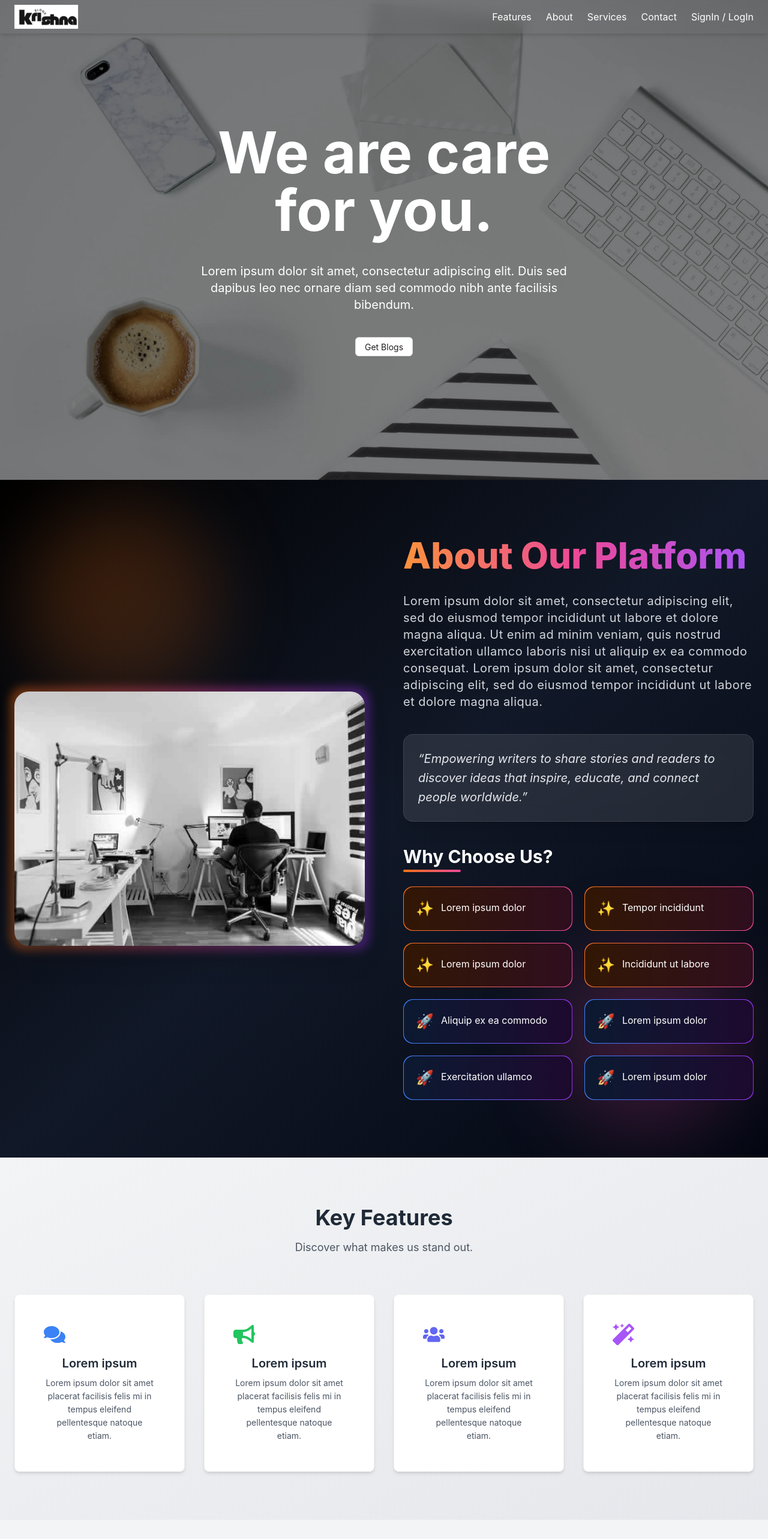
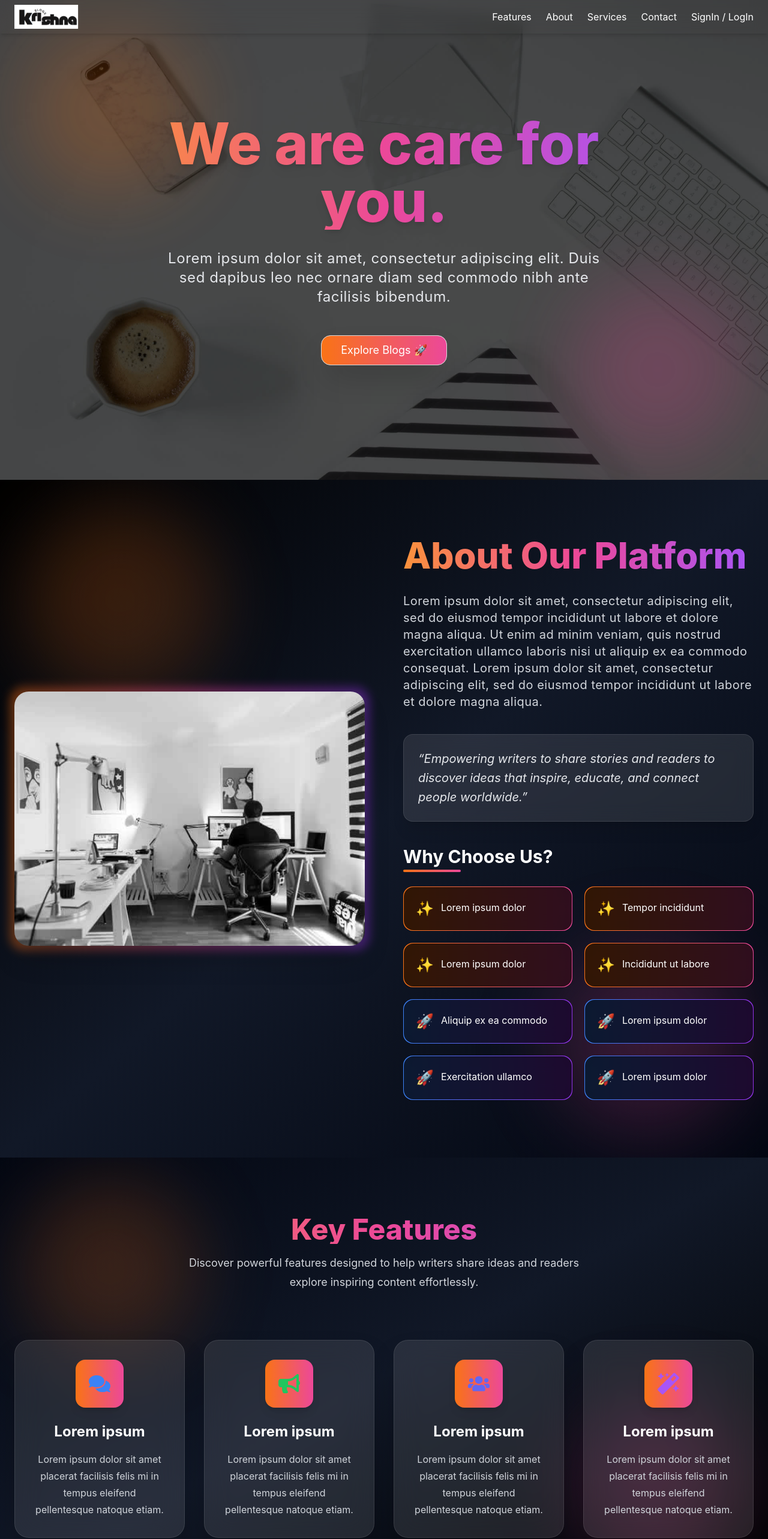
Before and after one commit to krishh743/Krishna_blogs_App, a Next.js app: page / in a window 1280 px wide. Shown: the top 2566 px of the page at 60% size. Built offline with nearby package versions, Linux system fonts and the light colour scheme; what smooth-scroll would draw is missing.

Commit message:
feature and header added

```diff
--- a/app/components/header/Features.tsx
+++ b/app/components/header/Features.tsx
@@ -16,28 +16,54 @@ const iconMap: { [key: string]: React.ReactNode } = {
 
 export const Features = (props: { data: FeatureItem[] }) => {
   return (
-    <div id="features" className="py-20 px-6 bg-gradient-to-br from-gray-100 to-gray-200">
-      <div className="container mx-auto">
-        <div className="text-center mb-16">
-          <h2 className="text-4xl font-bold text-gray-800 mb-4">Key Features</h2>
-          <p className="text-lg text-gray-600">Discover what makes us stand out.</p>
+   <div
+  id="features"
+  className="py-24 px-6 bg-gradient-to-br from-gray-950 via-gray-900 to-black relative overflow-hidden"
+>
+  {/* Background Glow */}
+  <div className="absolute top-10 left-10 w-72 h-72 bg-orange-500/20 blur-3xl rounded-full"></div>
+  <div className="absolute bottom-10 right-10 w-72 h-72 bg-pink-500/20 blur-3xl rounded-full"></div>
+
+  <div className="container mx-auto relative z-10">
+
+    {/* Section Heading */}
+    <div className="text-center mb-20">
+      <h2 className="text-5xl font-extrabold bg-gradient-to-r from-orange-400 via-pink-500 to-purple-500 bg-clip-text text-transparent mb-4">
+        Key Features
+      </h2>
+
+      <p className="text-lg text-gray-300 max-w-2xl mx-auto leading-8">
+        Discover powerful features designed to help writers share ideas and readers explore inspiring content effortlessly.
+      </p>
     </div>
+
+    {/* Cards */}
     <div className="grid grid-cols-1 md:grid-cols-2 lg:grid-cols-4 gap-8">
       {props.data &&
         props.data.map((feature, index) => (
-              <div key={index} className="flex justify-center">
-                <Card
-                  hoverable
-                  className="w-full max-w-sm shadow-md rounded-lg p-6 transition-transform duration-300 transform hover:scale-105 h-full flex flex-col justify-between"
-                >
-                  <div className="text-center">
-                    <div className="mb-4">{iconMap[feature.icon]}</div>
-                    <h3 className="text-xl font-semibold text-gray-800 mb-2">
+          <div key={index} className="group">
+            <div className="relative h-full bg-white/10 backdrop-blur-xl border border-white/10 rounded-3xl p-8 shadow-2xl hover:-translate-y-3 transition-all duration-500 overflow-hidden">
+
+              {/* Gradient Hover Effect */}
+              <div className="absolute inset-0 bg-gradient-to-br from-orange-500/10 via-pink-500/10 to-purple-500/10 opacity-0 group-hover:opacity-100 transition duration-500"></div>
+
+              {/* Icon */}
+              <div className="relative z-10 flex items-center justify-center w-20 h-20 rounded-2xl bg-gradient-to-r from-orange-500 to-pink-500 text-white text-3xl shadow-lg mb-6 mx-auto">
+                {iconMap[feature.icon]}
+              </div>
+
+              {/* Content */}
+              <div className="relative z-10 text-center">
+                <h3 className="text-2xl font-bold text-white mb-4">
                   {feature.title}
                 </h3>
-                    <p className="text-gray-600">{feature.text}</p>
+
+                <p className="text-gray-300 leading-7">
+                  {feature.text}
+                </p>
               </div>
-                </Card>
+
+            </div>
           </div>
         ))}
     </div>
--- a/app/components/header/Header.tsx
+++ b/app/components/header/Header.tsx
@@ -22,23 +22,42 @@ export const Header = (props: { data: HeaderData }) => {
       className="relative bg-cover bg-center h-screen"
       style={{ backgroundImage: `url(${Banner.src})` }}
     >
-      <div className="intro h-full flex items-center justify-center">
-        <div className="overlay bg-black bg-opacity-50 w-full h-full absolute top-0 left-0"></div>
-        <div className="container relative z-10 text-center text-white">
-          <div className="max-w-2xl mx-auto flex flex-col items-center justify-center gap-10">
-            <h1 className="text-4xl md:text-8xl font-bold">
+      <div className="intro h-full flex items-center justify-center relative overflow-hidden">
+
+  {/* Dark Overlay */}
+  <div className="overlay bg-black/70 w-full h-full absolute top-0 left-0"></div>
+
+  {/* Animated Gradient Blur */}
+  <div className="absolute w-72 h-72 bg-orange-500/30 blur-3xl rounded-full top-10 left-10 animate-pulse"></div>
+  <div className="absolute w-72 h-72 bg-pink-500/30 blur-3xl rounded-full bottom-10 right-10 animate-pulse"></div>
+
+  <div className="container relative z-10 text-center text-white px-6">
+    <div className="max-w-4xl mx-auto flex flex-col items-center justify-center gap-8">
+
+      {/* Heading */}
+      <h1 className="text-5xl md:text-8xl font-extrabold leading-tight bg-gradient-to-r from-orange-400 via-pink-500 to-purple-500 bg-clip-text text-transparent drop-shadow-lg">
         {props.data ? props.data.title : "Loading"}
-              <span></span>
       </h1>
-            <p className="text-lg md:text-xl">
+
+      {/* Paragraph */}
+      <p className="text-lg md:text-2xl text-gray-200 leading-8 max-w-3xl tracking-wide">
         {props.data ? props.data.paragraph : "Loading"}
       </p>
+
+      {/* Buttons */}
+      <div className="flex flex-col sm:flex-row gap-4 mt-4">
         <Button
           onClick={handleGetStarted}
-              // className="btn border hover:bg-orange-500  text-white py-3 px-6 rounded-lg shadow-lg transition duration-300"
+          className="bg-gradient-to-r from-orange-500 to-pink-500 hover:scale-105 transition-all duration-300 text-white px-8 py-6 rounded-2xl text-lg shadow-2xl hover:shadow-orange-500/50"
         >
-              Get Blogs
+          Explore Blogs 🚀
         </Button>
+
+        {/* <button className="border border-white/30 backdrop-blur-md bg-white/10 hover:bg-white/20 transition-all duration-300 px-8 py-4 rounded-2xl text-lg font-medium shadow-lg">
+          Start Writing ✍️
+        </button> */}
+      </div>
+
     </div>
   </div>
 </div>
```
Lines whose indentation alone changed are shown as unchanged.
